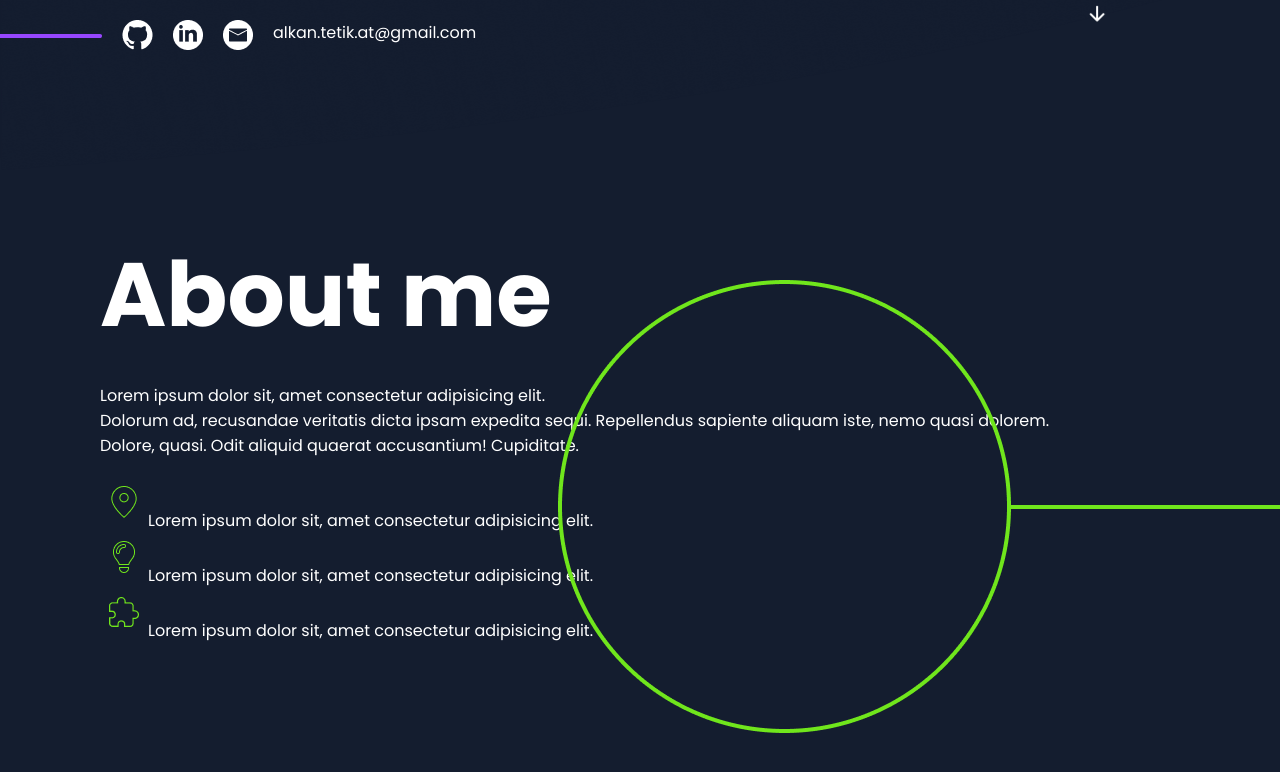
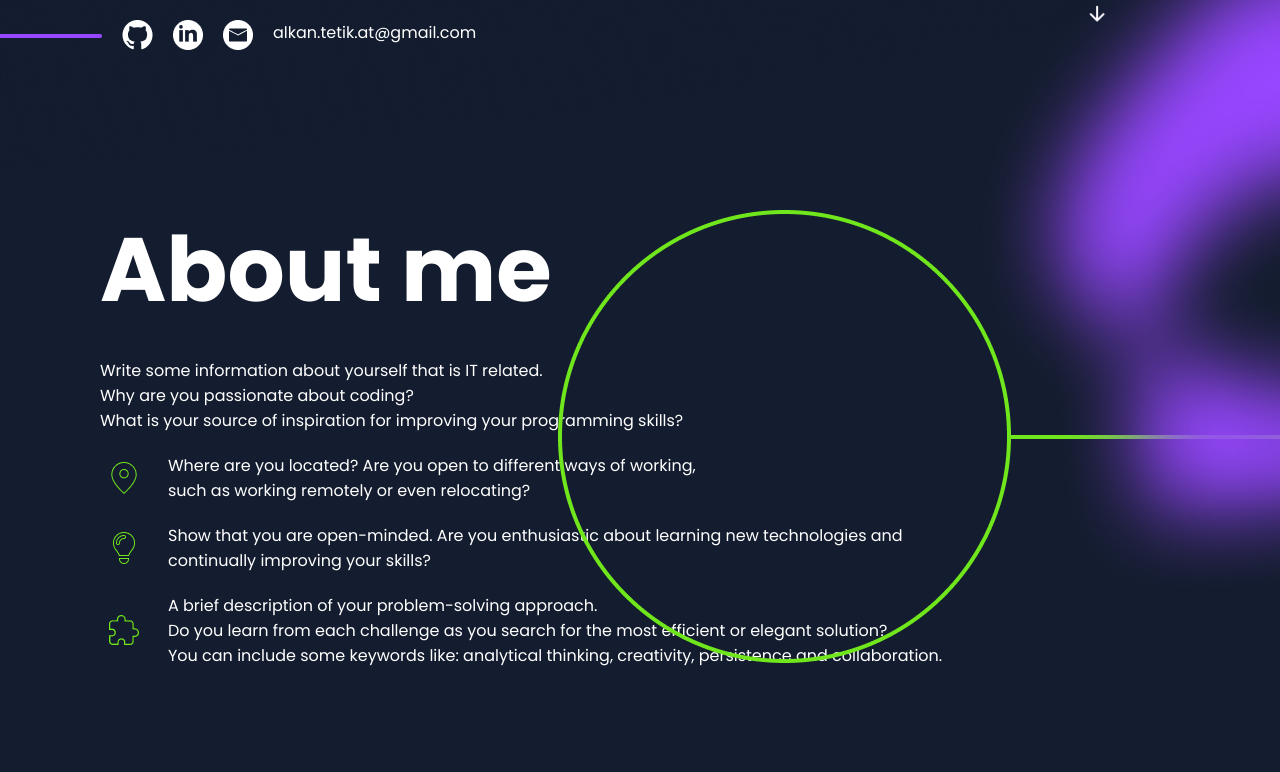
Before and after one commit to AlkanTetik/Portfolio, an Angular app: page / in a window 1280 px wide. Shown: the part 980-1752 px from the top of the page. Built offline with nearby package versions, Linux system fonts and the light colour scheme; a web font is replaced by a local one.

Commit message:
finished above the fold section. Continued with the about me section.

```diff
--- a/src/app/about-me/about-me.component.html
+++ b/src/app/about-me/about-me.component.html
@@ -4,16 +4,22 @@
             <h1>About me</h1>
         </div>
         <div class="info_title">
-            Lorem ipsum dolor sit, amet consectetur adipisicing elit.<br> Dolorum ad, recusandae veritatis dicta ipsam
-            expedita
-            sequi. Repellendus sapiente aliquam iste, nemo quasi dolorem. <br> Dolore, quasi. Odit aliquid quaerat
-            accusantium!
-            Cupiditate.
+            Write some information about yourself that is IT related. <br> Why are you passionate about coding?<br> What
+            is your
+            source of inspiration for improving your programming skills?
         </div>
         <div class="info_content">
-            <div><img src="../../assets/location.png" alt="">Lorem ipsum dolor sit, amet consectetur adipisicing elit.</div>
-            <div><img src="../../assets/bulb.png" alt="">Lorem ipsum dolor sit, amet consectetur adipisicing elit.</div>
-            <div><img src="../../assets/puzzle.png" alt="">Lorem ipsum dolor sit, amet consectetur adipisicing elit.</div>
+            <div><img src="../../assets/location.png" alt="">Where are you located? Are you open to different ways of
+                working, <br>such as working remotely or even relocating?
+
+            </div>
+            <div><img src="../../assets/bulb.png" alt="">Show that you are open-minded. Are you enthusiastic about
+                learning new technologies and <br> continually improving your skills?</div>
+            <div><img src="../../assets/puzzle.png" alt="">A brief description of your problem-solving approach. <br>Do you
+                learn from each challenge as you search for the most efficient or elegant solution? <br> You can include some
+                keywords like: analytical thinking, creativity, persistence and collaboration.
+
+            </div>
         </div>
     </div>
     <div>
--- a/src/app/about-me/about-me.component.scss
+++ b/src/app/about-me/about-me.component.scss
@@ -32,12 +32,20 @@ section {
     color: white;
     padding-left: 100px;
     padding-top: 20px;
+    display: flex;
+    flex-direction: column;
+    gap: 20px;
+    >div {
+        display: flex;
+        align-items: center;
+        gap: 20px;
+    }
 }
 
 .img_abMe {
     display: flex;
     align-items: center;
     position: absolute;
-    top: 320px;
+    top: 250px;
     right: 0;
 }
--- a/src/app/above-the-fold/above-the-fold.component.html
+++ b/src/app/above-the-fold/above-the-fold.component.html
@@ -26,6 +26,7 @@
             <div><img class="hover_image" src="../../assets/email.png" alt=""></div>
             <div class="email_text">alkan.tetik.at&#64;gmail.com</div>
         </div>
+        <div class="purpleshadow"><img src="../../assets/purpleshadow.png" alt=""></div>
         <div class='scroll_down_text'>Scroll down <img style="transform: rotate(270deg); z-index: 1;"
                 src="../../assets/Vector.png" alt=""></div>
     </div>
--- a/src/app/above-the-fold/above-the-fold.component.scss
+++ b/src/app/above-the-fold/above-the-fold.component.scss
@@ -131,3 +131,10 @@ section {
 .email_text {
     cursor: pointer;
 }
+
+.purpleshadow {
+    position: absolute;
+    top: 850px;
+    right: 0;
+    z-index: 2;
+}
```
Also changed, not shown: src/assets/purpleshadow.png (added).
